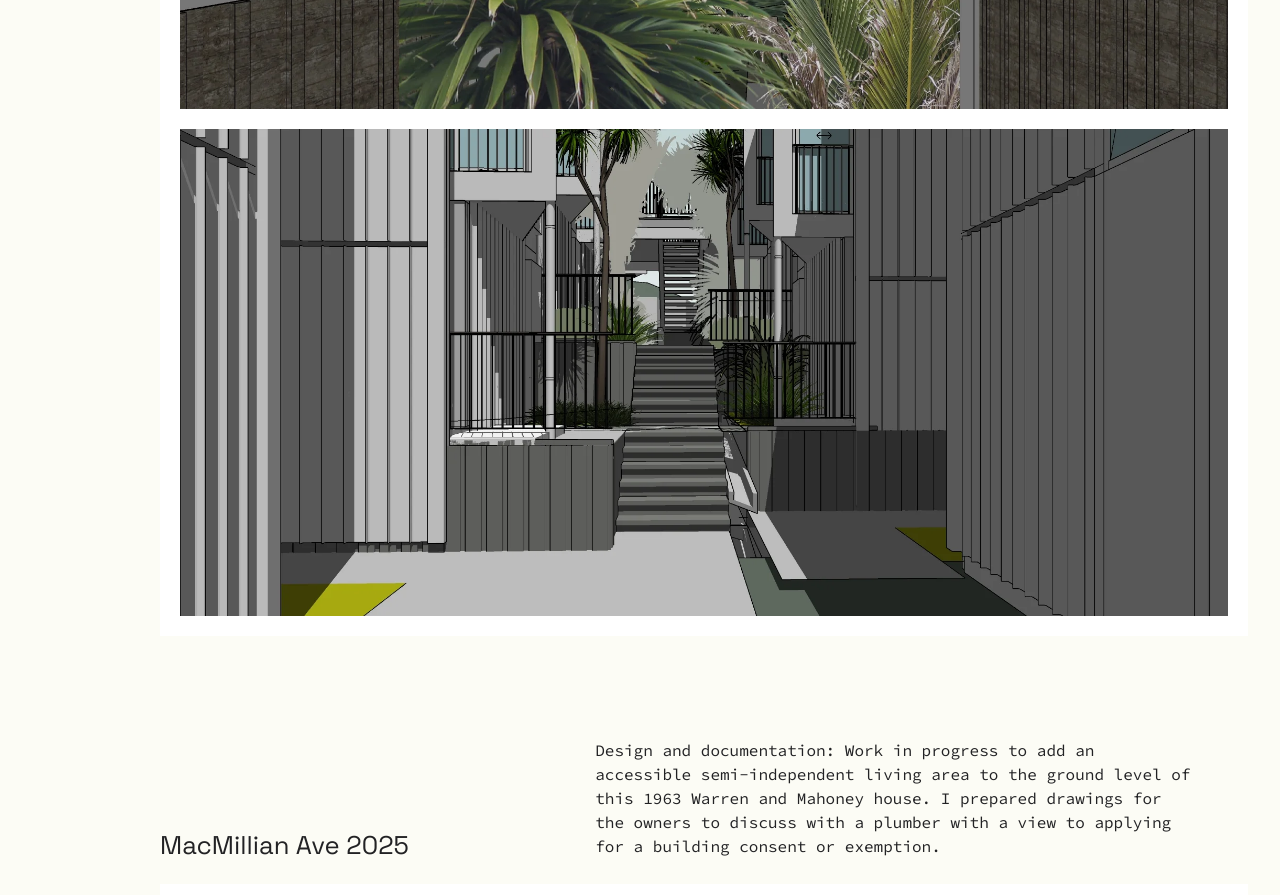
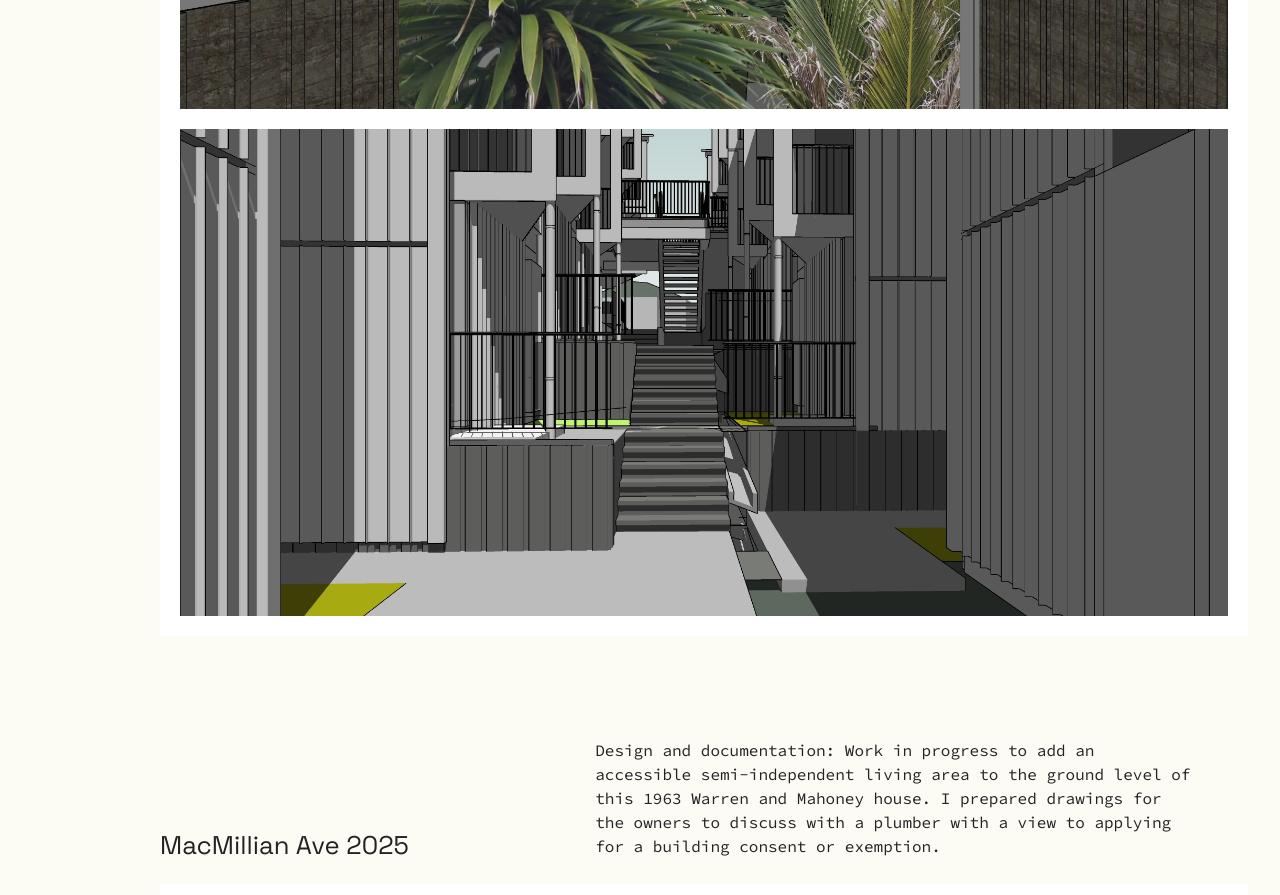
Before and after one commit to jenniferharper/alastair-upton, a plain HTML site: page index.html in a window 1280 px wide. Shown: the part 5440-6335 px from the top of the page. Drawn offline with nearby package versions, Linux system fonts and the light colour scheme.

Commit message:
photo change

```diff
--- a/index.html
+++ b/index.html
@@ -52,7 +52,7 @@
             <img src="img/hauraki/view_bedroom.webp" alt="Alastair Upton Portfolio Image" class="w-full pb-5" />
             <img src="img/hauraki/view_deck_south.webp" alt="Alastair Upton Portfolio Image" class="w-full pb-5" />
             <img src="img/hauraki/view_upper_deck.webp" alt="Alastair Upton Portfolio Image" class="w-full pb-5" />
-            <img src="img/hauraki/view_walkway.webp" alt="Alastair Upton Portfolio Image" class="w-full" />
+            <img src="img/hauraki/view_walkway.jpg" alt="Alastair Upton Portfolio Image" class="w-full" />
           </div>
         </div>
       </section>
```
Also changed, not shown: img/hauraki/view_walkway.jpg (added), img/hauraki/view_walkway.webp (deleted).
